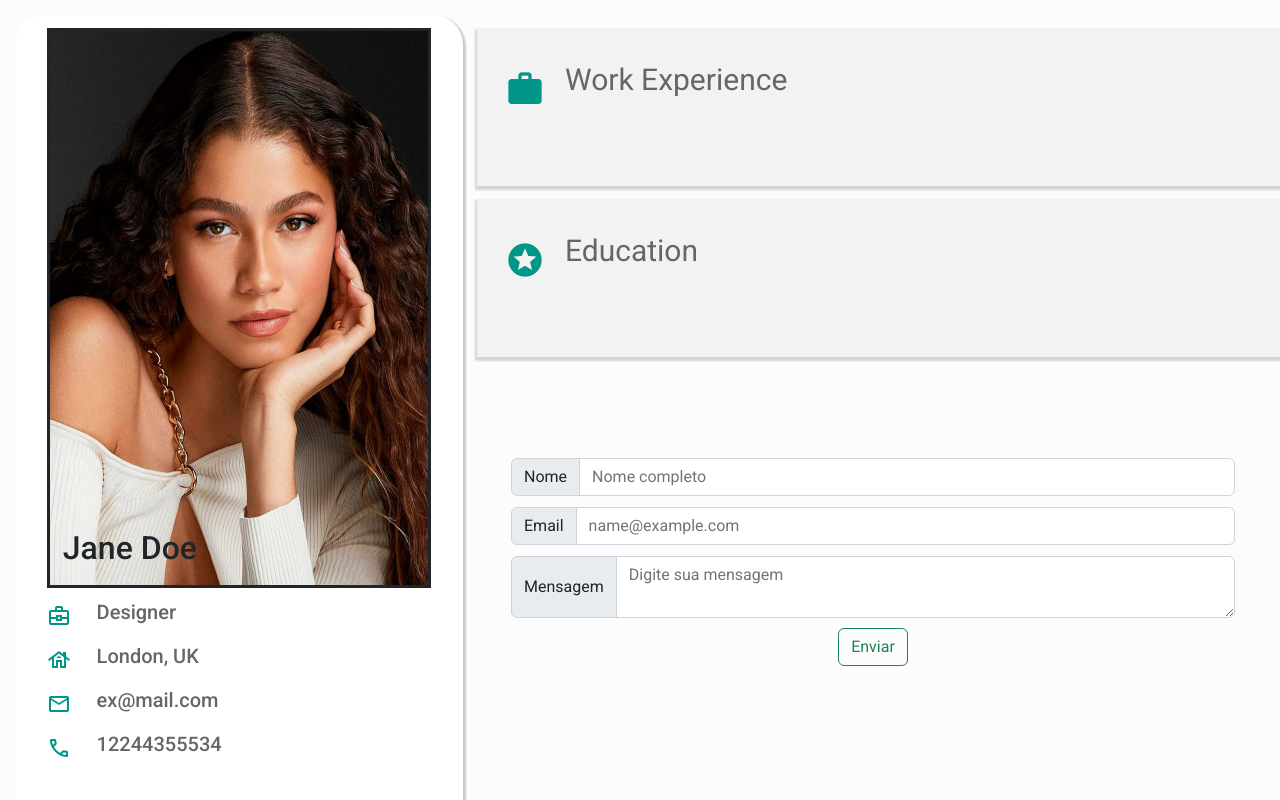
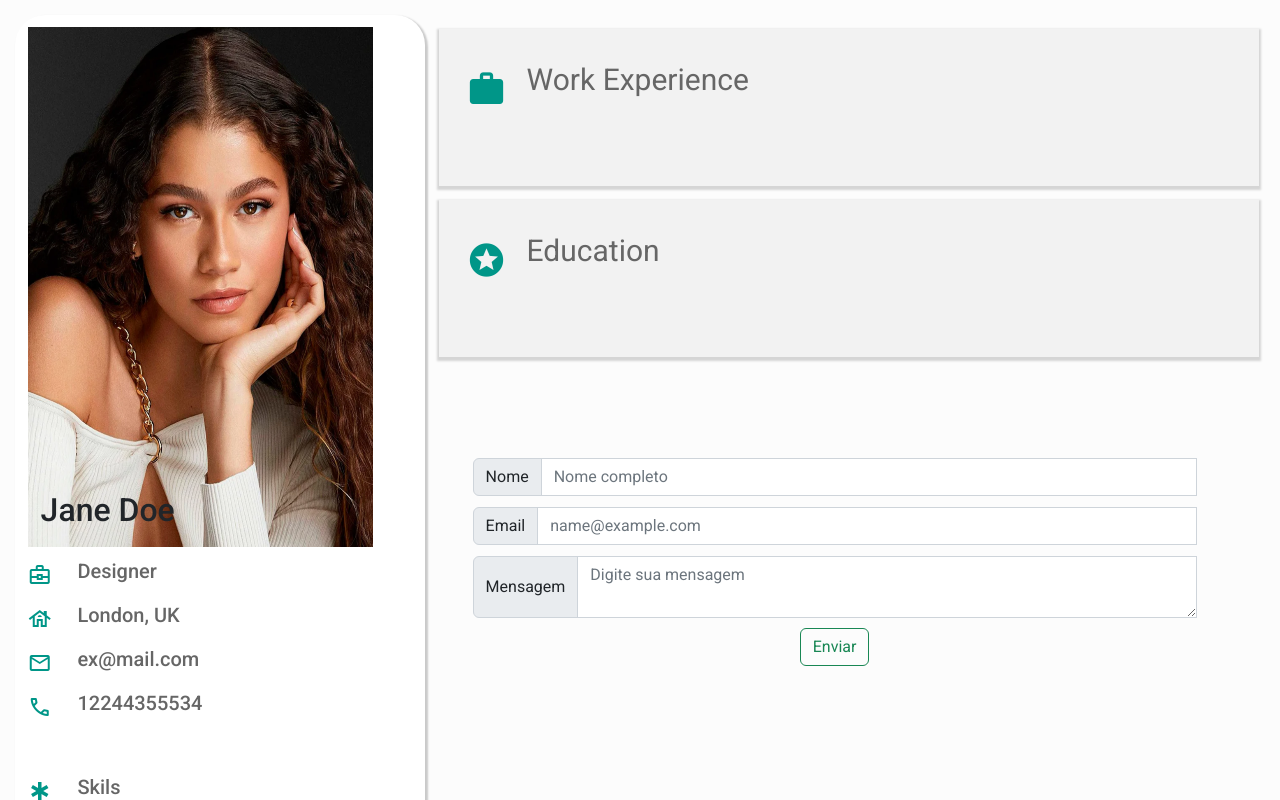
Before and after one commit to thayssa-souza/Project_Curriculum-vitae, an Angular app in the folder Curriculo/: page / in a window 1280 px wide. Shown: the top 800 px of the page. Built offline with nearby package versions, Linux system fonts and the light colour scheme.

Commit message:
Add validators on forms

```diff
--- a/Curriculo/src/app/components/forms/forms.component.html
+++ b/Curriculo/src/app/components/forms/forms.component.html
@@ -2,35 +2,38 @@
     <div>
     </div>
     <div class="input-group">
-        <label class="input-group-text" for="nome">Nome</label>
+        <label class="input-group-text" for="name">Nome</label>
         <input class="form-control"
-        formControlName = "nome"
-        id = "nome"
+        formControlName = "name"
+        [ngClass]="{ 'is-invalid': form.controls['name'].touched && form.controls['name'].errors}"
+        id = "name"
         type = "text"
         placeholder="Nome completo"
-        required
         />
+        <span class="invalid-feedback">* Nome é obrigatório</span>
     </div>
 
     <div class="input-group">
         <label class="input-group-text" for="email">Email</label>
         <input class="form-control"
         formControlName = "email"
+        [ngClass]="{ 'is-invalid': form.controls['email'].touched && form.controls['email'].errors}"
         id = "email"
         type = "email"
         placeholder="name@example.com"
-        required
         />
+        <span class="invalid-feedback">* E-mail é obrigatório</span>
     </div>
 
     <div class="input-group">
         <label class="input-group-text" for="message">Mensagem</label>
         <textarea class="form-control"
         formControlName = "message"
+        [ngClass]="{ 'is-invalid': form.controls['message'].touched && form.controls['message'].errors}"
         id = "message"
         placeholder="Digite sua mensagem"
-        required
         ></textarea>
+        <span class="invalid-feedback">* Mensagem é obrigatória</span>
     </div>
     <button type="submit" class="btn btn-outline-success" (click)="submitForm()">Enviar</button>
 </form>
--- a/Curriculo/src/app/components/forms/forms.component.ts
+++ b/Curriculo/src/app/components/forms/forms.component.ts
@@ -1,4 +1,4 @@
-import { FormGroup, FormControl } from '@angular/forms';
+import { FormGroup, FormControl, Validators } from '@angular/forms';
 import { Component, EventEmitter, Output } from '@angular/core';
 import { ContactFormData } from 'src/models/contact-form-data.models';
 
@@ -13,24 +13,29 @@ export class FormsComponent {
 
   ngOnInit(){
     this.buildForm();
-
   }
 
   private buildForm(): void{
     this.form = new FormGroup({
-      nome: new FormControl(),
-      email: new FormControl(),
-      message: new FormControl(),
+      name: new FormControl(null, [
+        Validators.required,
+        Validators.minLength(2),
+        Validators.pattern("^[a-z]$")
+      ]),
+      email: new FormControl(null, [
+        Validators.required,
+        Validators.email,
+        Validators.pattern("^[a-z0-9._+-]+@[a-z0-9.-]+\\.[a-z]{2}$")
+      ]),
+      message: new FormControl(null, [
+        Validators.required,
+        Validators.minLength(5),
+      ]),
     });
-
   }
 
   public submitForm(): void {
-    //this.sendForm.emit(this.form);
-    alert("mensagem enviada")
+    alert("Mensagem enviada!")
     console.log(this.form);
    }
-
-
-
 }
--- a/Curriculo/src/app/components/info-general/info-general.component.css
+++ b/Curriculo/src/app/components/info-general/info-general.component.css
@@ -2,14 +2,12 @@
   display: flex;
   flex-direction: column;
   align-items: center;
-
   background-color: #fff;
   border-radius: 30px;
   padding: 3%;
-  width: 35vw;
+  width: 32vw;
   height: auto;
   box-shadow: 2px 2px 2px 1px rgba(0, 0, 0, 0.2);
-
 }
 
 .skills{
@@ -23,9 +21,8 @@
 
 .img_perfil{
   position: relative;
-  width: 30vw;
-  height: 70vh;
-  border: solid;
+  width: 27vw;
+  height: 65vh;
 }
 .img_perfil img{
     width: 100%;
```
